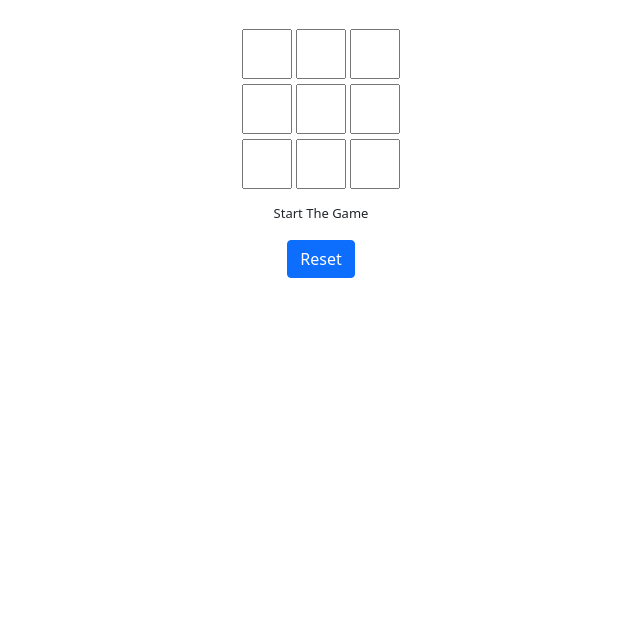
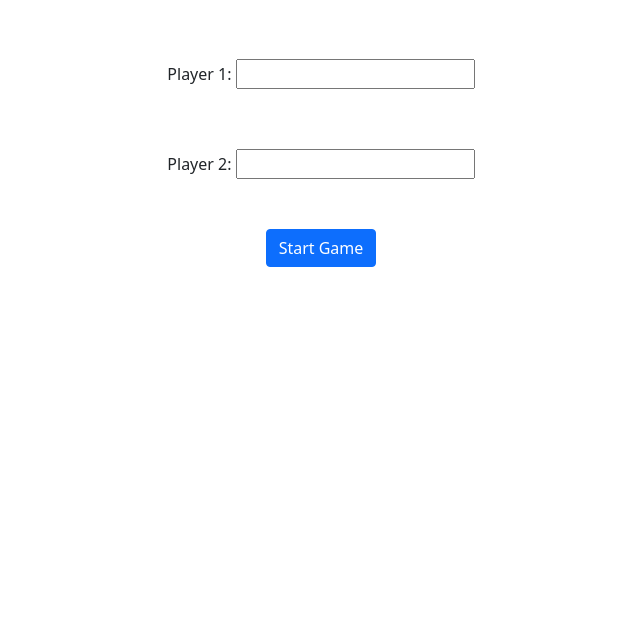
Before and after one commit to Rakesh-sys/tictactoe, a plain HTML site: page index.html in a window 1280 px wide. Shown: the part 167-800 px from the top of the page, without its empty margins (319-959 px from the left). Drawn offline with nearby package versions, Linux system fonts and the light colour scheme.

Commit message:
updated form

```diff
--- a/css/style.css
+++ b/css/style.css
@@ -5,6 +5,11 @@ h1{
 .a{
     padding: 0 0;
 }
+h3{
+    display: inline;
+}
+
+
 
 
 .inp{
@@ -30,3 +35,12 @@ h1{
 p{
     font-size: small;
 }
+
+.inp1{
+    padding-top: 30px;
+    padding-bottom: 30px;
+}
+
+.inpb{
+    padding-top: 20px;
+}
--- a/index.html
+++ b/index.html
@@ -4,34 +4,52 @@
     <meta charset="UTF-8">
     <meta http-equiv="X-UA-Compatible" content="IE=edge">
     <meta name="viewport" content="width=device-width, initial-scale=1.0">
-    <title>My TicTacToe Game</title>
+    <title> My Tictactoe Game</title>
     <link href="https://cdn.jsdelivr.net/npm/bootstrap@5.0.2/dist/css/bootstrap.min.css" rel="stylesheet" integrity="sha384-EVSTQN3/azprG1Anm3QDgpJLIm9Nao0Yz1ztcQTwFspd3yD65VohhpuuCOmLASjC" crossorigin="anonymous">
     <link rel="stylesheet" href="css/style.css">
 </head>
 <body>
     <section class="tic">
-        <h1>Tic Tac Toe</h1>
+        <h1 id="titl">Welcome To My Tic Tac Toe</h1>
+        <div id="hed">
+            <div class="hd row">
+                <div class="inp1 col col-12">
+                   Player 1:    <input type="text" name="" id="box1" required>
+                </div>
+                <div class="inp1 col col-12">
+                    Player 2:   <input type="text" name="" id="box2" required>
+                </div>
+
+                <div class="inpb col col-12">
+                    <button class="btn btn-primary" onclick="clik()">Start Game</button>
+
+                </div>
+            </div>
+        </div>
+        <div id="game" >
             <div class="row">
                 <div class="col col-12">
-                <input class="inp" id="b1" type="text" onclick ="myfunc_3(); myfunc();" readonly>
-                <input class="inp" id="b2" type="text" onclick="myfunc_4(); myfunc();" readonly>
-                <input class="inp" id="b3" type="text" onclick="myfunc_5(); myfunc();" readonly>
+                    <input class="inp" id="b1" type="text" onclick ="myfunc_3(); myfunc();"   readonly>
+                    <input class="inp" id="b2" type="text" onclick="myfunc_4(); myfunc();"   readonly>
+                    <input class="inp" id="b3" type="text" onclick="myfunc_5(); myfunc();"   readonly>
                 </div>
                 <div class="col col-12">
-                <input class="inp" id="b4" type="text" onclick="myfunc_6(); myfunc();" readonly>
-                <input class="inp" id="b5" type="text" onclick="myfunc_7(); myfunc();" readonly>
-                <input class="inp" id="b6" type="text" onclick="myfunc_8(); myfunc();" readonly>
+                    <input class="inp" id="b4" type="text" onclick="myfunc_6(); myfunc();"   readonly>
+                    <input class="inp" id="b5" type="text" onclick="myfunc_7(); myfunc();"   readonly>
+                    <input class="inp" id="b6" type="text" onclick="myfunc_8(); myfunc();"   readonly>
                 </div>
                 <div class="col col-12">
-                <input class="inp" id="b7" type="text" onclick="myfunc_9(); myfunc();" readonly>
-                <input class="inp" id="b8" type="text" onclick="myfunc_10(); myfunc();" readonly>
-                <input class="inp" id="b9" type="text" onclick="myfunc_11(); myfunc();" readonly>
+                    <input class="inp" id="b7" type="text" onclick="myfunc_9(); myfunc();"   readonly>
+                    <input class="inp" id="b8" type="text" onclick="myfunc_10(); myfunc();"   readonly>
+                    <input class="inp" id="b9" type="text" onclick="myfunc_11(); myfunc();"   readonly>
                 </div>
 
 
             </div>
             <p id="print"> Start The Game </p>
             <button class="btn btn-primary" id="but" onclick="myfunc_2()"> Reset </button>
+        </div>
+
     </section>
     <script src="main.js"></script>
 </body>
--- a/main.js
+++ b/main.js
@@ -1,3 +1,24 @@
+var b = document.getElementById("game");
+b.style.display = "none";
+
+function clik(){
+	if (document.getElementById("box1").value.trim()=="" || document.getElementById("box2").value.trim()==""){
+		alert("Please enter name of players.");
+	}
+
+	else{
+		var a=document.getElementById("hed");
+		a.style.display = "none";
+		if (document.getElementById("game").style.display = "none"){
+		document.getElementById("game").style.display = "block";
+	}
+	document.getElementById("titl").innerHTML="Tic Tac Toe";
+	document.getElementById("print").innerHTML=document.getElementById("box1").value+" Turn"
+
+	}
+
+
+}
 // Function called whenever user tab on any box
 function myfunc() {
 
@@ -230,11 +251,11 @@ function myfunc() {
 		// Here, Printing Result
 		if (flag == 1) {
 			document.getElementById('print')
-				.innerHTML = "Player X Turn";
+				.innerHTML =document.getElementById("box1").value+ " Turn";
 		}
 		else {
 			document.getElementById('print')
-				.innerHTML = "Player 0 Turn";
+				.innerHTML = document.getElementById("box2").value+ " Turn";
 		}
 	}
 }
```
Lines whose indentation alone changed are shown as unchanged.
